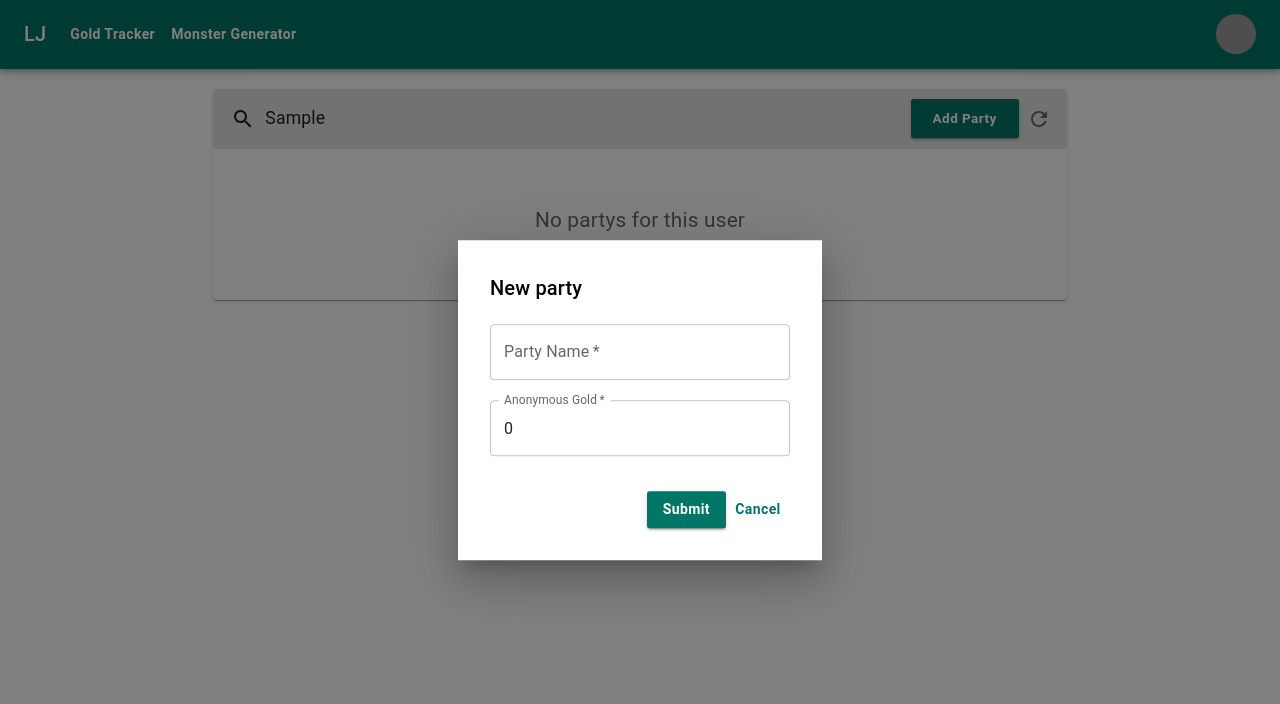
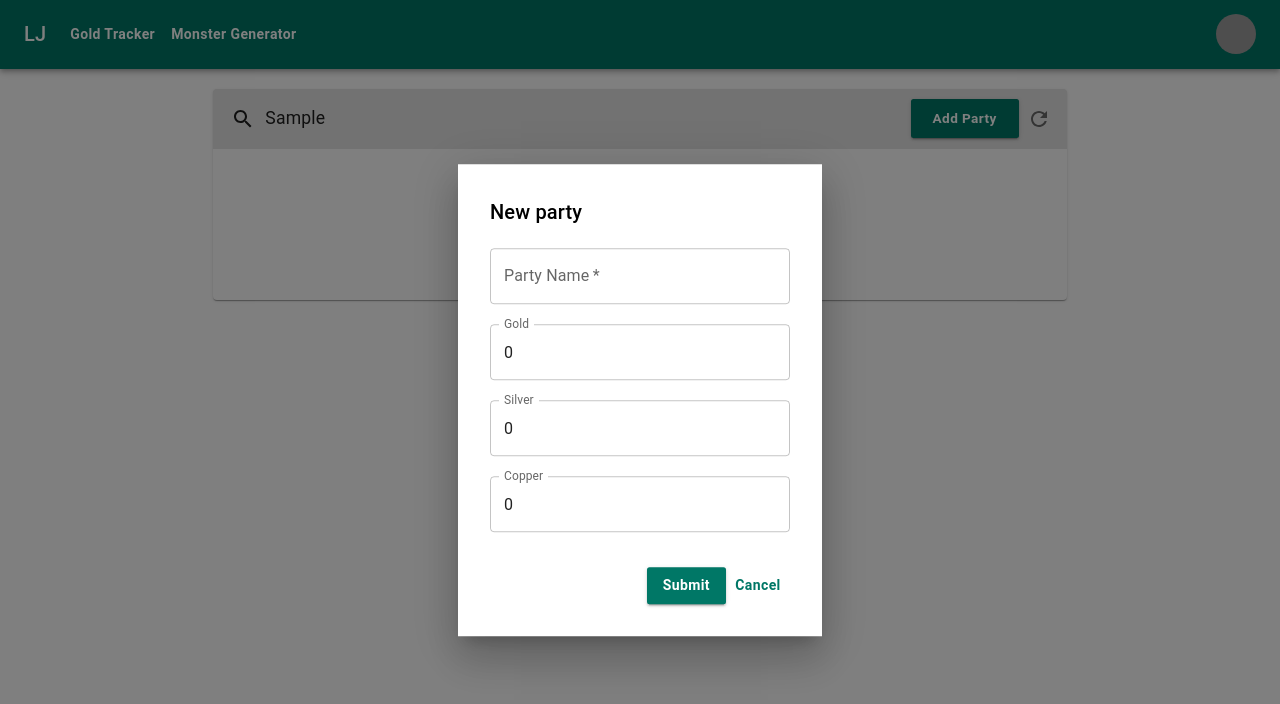
Before and after one commit to JusticeLuke/gold_tracker, a React (Create React App) app in the folder gold_tracker_ui/: page /partys in a window 1280 px wide. Both pictures are taken after typing "Sample" into the empty fields and a click on the button "Add Party". Shown: the top 704 px of the page. Built offline with nearby package versions, Linux system fonts and the light colour scheme; grey boxes are pictures that could not be loaded.

Commit message:
Add input validation for newPartyModal

```diff
--- a/gold_tracker_ui/src/components/modal/NewPartyModal.tsx
+++ b/gold_tracker_ui/src/components/modal/NewPartyModal.tsx
@@ -1,4 +1,4 @@
-import React, { useState } from "react";
+import React, { useState, useEffect } from "react";
 import BasicModal from "../common/basicModal/BasicModal";
 import Box from "@mui/material/Box";
 import TextField from "@mui/material/TextField";
@@ -6,9 +6,25 @@ import TextField from "@mui/material/TextField";
 const defaultInputValues = {
   name: "",
   anonGold: 0,
+  anonSilver: 0,
+  anonCopper: 0,
 };
+
+const defaultErrorValues = {
+  nameError: false,
+  nameHelperText: "",
+  goldError: false,
+  goldHelperText: "",
+  silverError: false,
+  silverHelperText: "",
+  copperError: false,
+  copperHelperText: "",
+};
+
 const NewPartyModal = ({ open, onClose, addNewParty }: any) => {
   const [values, setValues] = useState(defaultInputValues);
+
+  const [errorValues, setErrorValues] = useState(defaultErrorValues);
 
   const partyModalStyles = {
     inputFields: {
@@ -22,10 +38,103 @@ const NewPartyModal = ({ open, onClose, addNewParty }: any) => {
     },
   };
 
+  //Validates string user input
+  let validRegEx = /(?!.*[\.\-\_]{2,})^[a-zA-Z0-9\.\-\_\ \&\$\#]{1,60}$/gm;
+
+  const validateInput = (value: any) => {
+    //Validate party name string
+    if (!validRegEx.test(value.name)) {
+      setErrorValues({
+        ...errorValues,
+        nameError: true,
+        nameHelperText: "name contains a ! @ % ^ * ) or (",
+      });
+      if (value.name.length > 60) {
+        setErrorValues({
+          ...errorValues,
+          nameError: true,
+          nameHelperText: "name must be shorter than 60 characters",
+        });
+      }
+    } else {
+      setErrorValues({ ...errorValues, nameError: false, nameHelperText: "" });
+    }
+  };
+  //Validate gold inputs
+  const validateGold = (value: any) => {
+    if (value < 0 || isNaN(value)) {
+      setErrorValues({
+        ...errorValues,
+        goldError: true,
+        goldHelperText: "value must be a number above 0",
+      });
+    } else {
+      setErrorValues({
+        ...errorValues,
+        goldError: false,
+        goldHelperText: "",
+      });
+    }
+  };
+
+  //Validate silver inputs
+  const validateSilver = (value: any) => {
+    if (value < 0 || isNaN(value)) {
+      setErrorValues({
+        ...errorValues,
+        silverError: true,
+        silverHelperText: "value must be a number above 0",
+      });
+    } else {
+      setErrorValues({
+        ...errorValues,
+        silverError: false,
+        silverHelperText: "",
+      });
+    }
+  };
+
+  //Validate copper inputs
+  const validateCopper = (value: any) => {
+    if (value < 0 || isNaN(value)) {
+      setErrorValues({
+        ...errorValues,
+        copperError: true,
+        copperHelperText: "value must be a number above 0",
+      });
+    } else {
+      setErrorValues({
+        ...errorValues,
+        copperError: false,
+        copperHelperText: "",
+      });
+    }
+  };
+  //When input field has any change it validates the contents and sets the state to match the current input
   const handleChange = (value: any) => {
+    validateInput(value);
     setValues(value);
   };
 
+  //Checks if any errors are active
+  const handleSubmit = () => {
+    if (
+      errorValues.nameError === true ||
+      errorValues.goldError === true ||
+      errorValues.silverError === true ||
+      errorValues.copperError === true
+    ) {
+      console.log("AN ERROR STILL REMAIN");
+    } else {
+      //Passes values(party name, gold, etc..) as props
+      addNewParty(values);
+    }
+  };
+
+  //Clears inputs on modal close
+  useEffect(() => {
+    if (open) setValues(defaultInputValues);
+  }, [open]);
   const getContent = () => {
     return (
       <Box sx={partyModalStyles.inputFields}>
@@ -36,18 +145,46 @@ const NewPartyModal = ({ open, onClose, addNewParty }: any) => {
           required
           value={values.name}
           onChange={(event) =>
-            handleChange({ ...values, userId: event.target.value })
+            handleChange({ ...values, name: event.target.value })
           }
+          error={errorValues.nameError ? true : false}
+          helperText={errorValues.nameHelperText}
         />
         <TextField
-          placeholder="Anonymous Gold"
+          placeholder="0"
           name="anonGold"
-          label="Anonymous Gold"
-          required
+          label="Gold"
           value={values.anonGold}
-          onChange={(event) =>
-            handleChange({ ...values, anonGold: event.target.value })
-          }
+          onChange={(event) => {
+            handleChange({ ...values, anonGold: event.target.value });
+            validateGold(event.target.value);
+          }}
+          error={errorValues.goldError ? true : false}
+          helperText={errorValues.goldHelperText}
+        />
+        <TextField
+          placeholder="0"
+          name="anonSilver"
+          label="Silver"
+          value={values.anonSilver}
+          onChange={(event) => {
+            handleChange({ ...values, anonSilver: event.target.value });
+            validateSilver(event.target.value);
+          }}
+          error={errorValues.silverError ? true : false}
+          helperText={errorValues.silverHelperText}
+        />
+        <TextField
+          placeholder="0"
+          name="anonCopper"
+          label="Copper"
+          value={values.anonCopper}
+          onChange={(event) => {
+            handleChange({ ...values, anonCopper: event.target.value });
+            validateCopper(event.target.value);
+          }}
+          error={errorValues.copperError ? true : false}
+          helperText={errorValues.copperHelperText}
         />
       </Box>
     );
@@ -59,7 +196,7 @@ const NewPartyModal = ({ open, onClose, addNewParty }: any) => {
       title="New party"
       subTitle=""
       content={getContent()}
-      //validateFunction()
+      onSubmit={handleSubmit}
     ></BasicModal>
   );
 };
--- a/gold_tracker_ui/src/components/suite/PartyManager.tsx
+++ b/gold_tracker_ui/src/components/suite/PartyManager.tsx
@@ -15,9 +15,8 @@ const PartyManager = () => {
     const handleChange = (value: any) => {
       console.log(value);
     };
-    const addParty = () => {
+    const addPartyModal = () => {
       setOpen(true);
-      console.log("click me");
     };
 
     const searchHeaderStyles = {
@@ -44,7 +43,7 @@ const PartyManager = () => {
           <CommonButton
             sx={searchHeaderStyles.addParty}
             variant="contained"
-            onClick={addParty}
+            onClick={addPartyModal}
             size={"large"}
           >
             Add Party
@@ -56,7 +55,9 @@ const PartyManager = () => {
       </Box>
     );
   };
-
+  const addNewParty = (data: any) => {
+    console.log(data);
+  };
   const getContent = () => (
     <Typography
       align="center"
@@ -78,6 +79,7 @@ const PartyManager = () => {
         onClose={() => {
           setOpen(false);
         }}
+        addNewParty={addNewParty}
       />
     </GridWrapper>
   );
```
